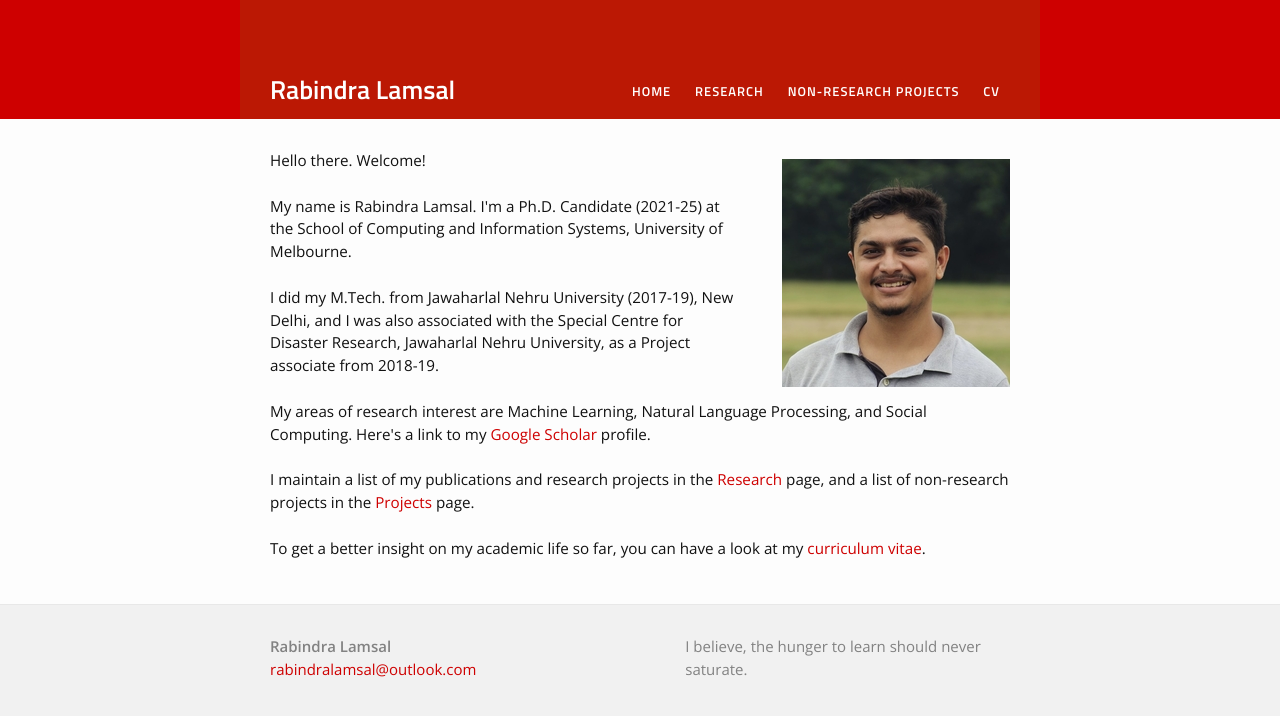
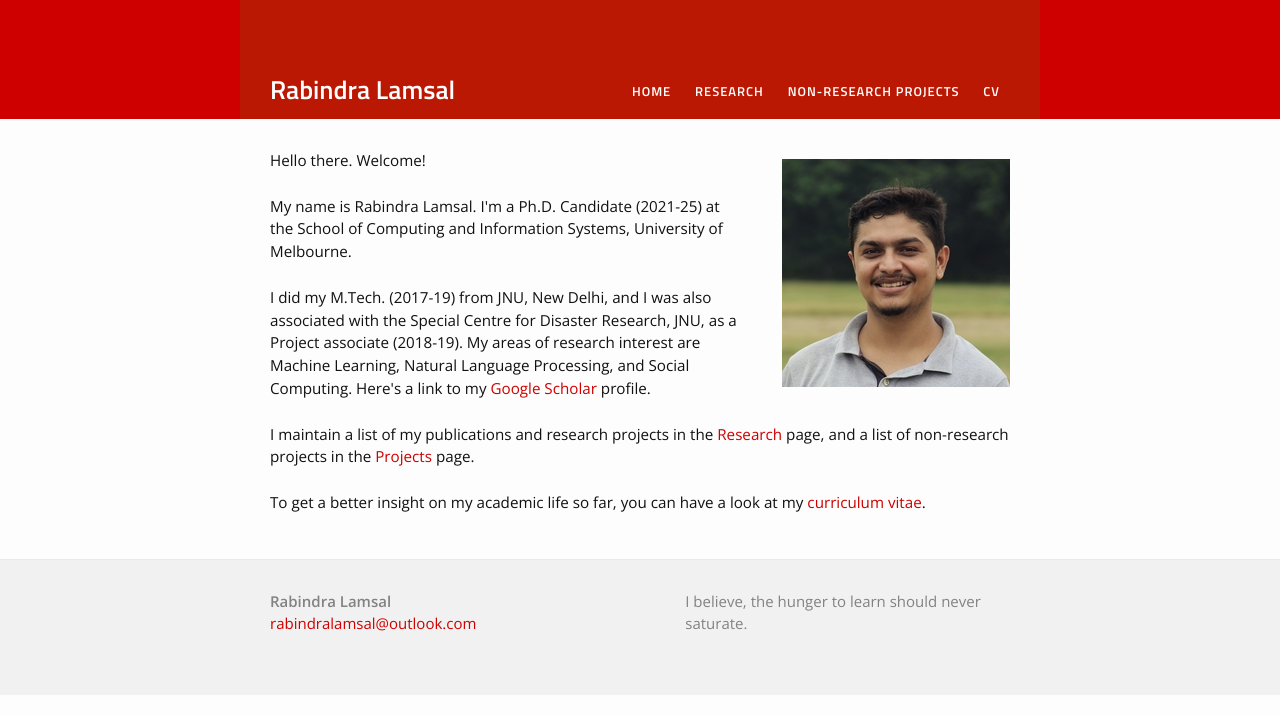
Before and after one commit to rabindralamsal/personal-site, a Jekyll site: the page built from index.html, in a window 1280 px wide. Shown: the top 716 px of the page. Built offline with Jekyll 4.4.1, drawn with Linux system fonts in a browser that asks for light colours.

Commit message:
Update index.html

```diff
--- a/index.html
+++ b/index.html
@@ -4,9 +4,7 @@
 
 <div class="home">
 <img src="/rabindra_lamsal_photo.jpg" style="float: right;margin-left: 40px;margin-top: 10px;">
-<p>Hello there. Welcome!<br><br>My name is Rabindra Lamsal. I'm a Ph.D. Candidate (2021-25) at the School of Computing and Information Systems, University of Melbourne. <br><br> I did my M.Tech. from Jawaharlal Nehru University (2017-19), New Delhi, and I was also associated with the Special Centre for Disaster Research, Jawaharlal Nehru University, as a Project associate from 2018-19.<br><br>
-
-My areas of research interest are Machine Learning, Natural Language Processing, and Social Computing. Here's a link to my <a href="https://scholar.google.com/citations?user=tN_Eb9MAAAAJ&hl=en">Google Scholar</a> profile.<br><br>
+<p>Hello there. Welcome!<br><br>My name is Rabindra Lamsal. I'm a Ph.D. Candidate (2021-25) at the School of Computing and Information Systems, University of Melbourne. <br><br> I did my M.Tech. (2017-19) from JNU, New Delhi, and I was also associated with the Special Centre for Disaster Research, JNU, as a Project associate (2018-19). My areas of research interest are Machine Learning, Natural Language Processing, and Social Computing. Here's a link to my <a href="https://scholar.google.com/citations?user=tN_Eb9MAAAAJ&hl=en">Google Scholar</a> profile.<br><br>
 
 I maintain a list of my publications and research projects in the <a href="/research/">Research</a> page, and a list of non-research projects in the <a href="/projects">Projects</a> page.<br><br>
 
```
